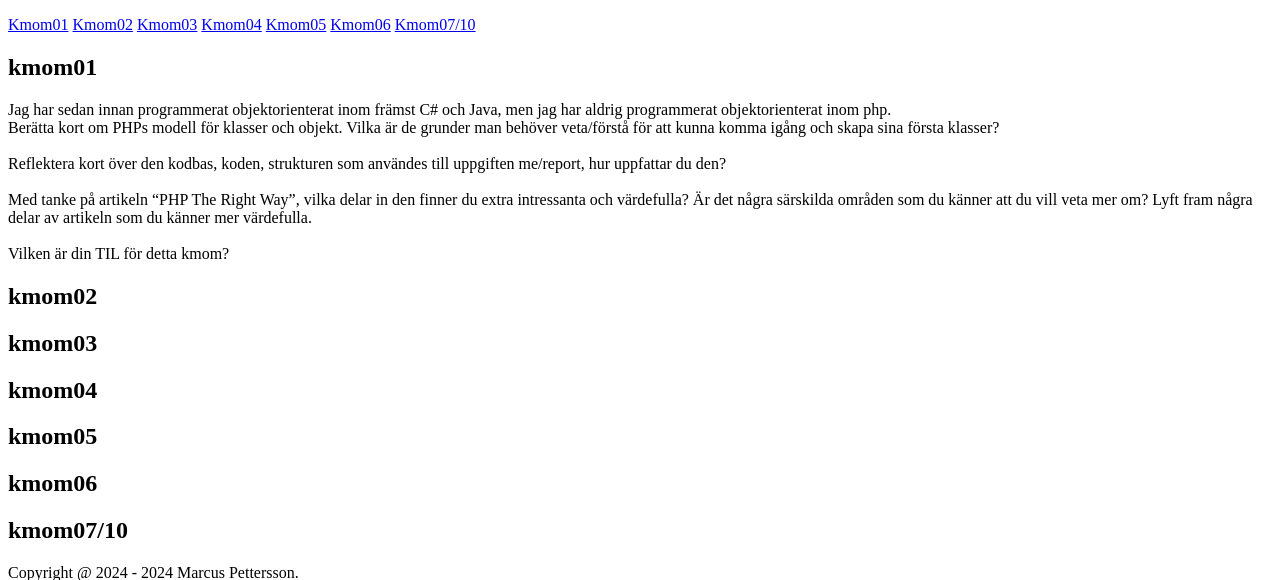
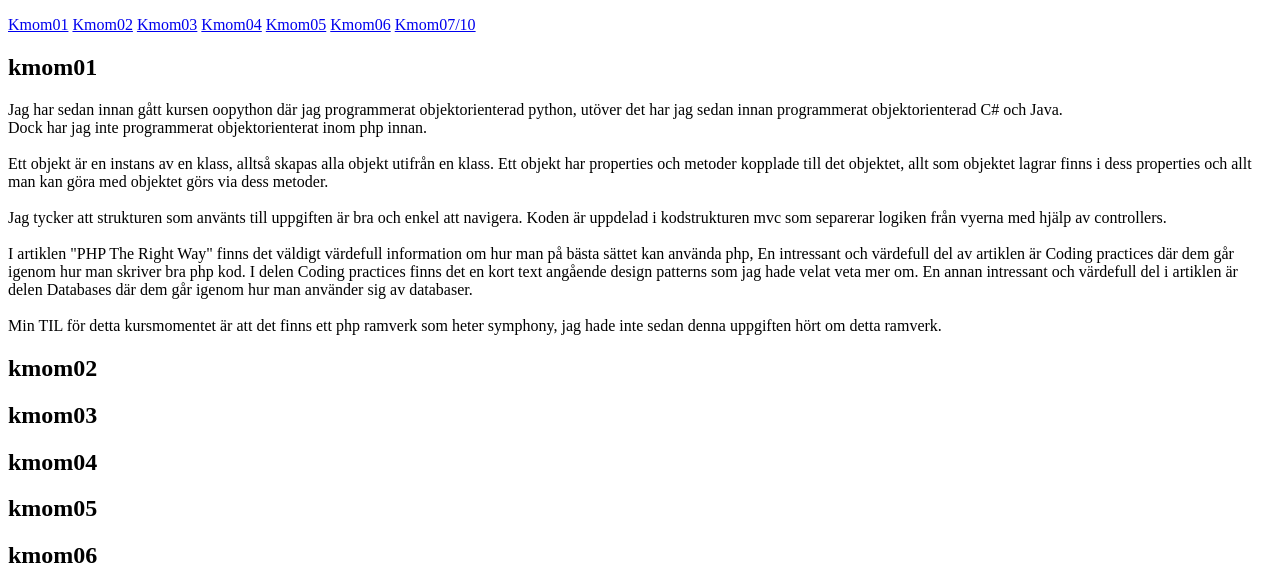
Before and after one commit to mapg23/mvc, a Symfony app: template templates/report.html.twig in a window 1280 px wide. Shown: the part 106-686 px from the top of the page. Run offline with Twig, Linux system fonts and the light colour scheme; the template is opened without the code that fills it, so the values that code supplies are empty; some libraries are stand-ins or nearby versions.

Commit message:
kmom01 report

```diff
--- a/templates/report.html.twig
+++ b/templates/report.html.twig
@@ -21,28 +21,37 @@
 
                 <p>
                     {# Berätta kort om dina förkunskaper och tidigare erfarenheter kring objektorientering.<br> #}
-                    Jag har sedan innan programmerat objektorienterat inom främst C# och Java, men jag har aldrig programmerat objektorienterat inom php.
+                    Jag har sedan innan gått kursen oopython där jag programmerat objektorienterad python,
+                    utöver det har jag sedan innan programmerat objektorienterad C# och Java. <br>
+                    Dock har jag inte programmerat objektorienterat inom php innan. <br>
+
 
                     <br>
 
-                    Berätta kort om PHPs modell för klasser och objekt.
-                    Vilka är de grunder man behöver veta/förstå för att kunna komma igång och skapa sina första klasser?<br>
+                    Ett objekt är en instans av en klass, alltså skapas alla objekt utifrån en klass.
+                    Ett objekt har properties och metoder kopplade till det objektet,
+                    allt som objektet lagrar finns i dess properties och allt man kan göra med objektet görs via dess metoder. <br>
 
                     <br>
 
-                    Reflektera kort över den kodbas, koden, strukturen som användes till uppgiften me/report,
-                    hur uppfattar du den?<br>
+                    Jag tycker att strukturen som använts till uppgiften är bra och enkel att navigera.
+                    Koden är uppdelad i kodstrukturen mvc som separerar logiken från vyerna med hjälp av controllers. <br>
 
                     <br>
 
-                    Med tanke på artikeln “PHP The Right Way”,
+                    {# Med tanke på artikeln “PHP The Right Way”,
                     vilka delar in den finner du extra intressanta och värdefulla?
                     Är det några särskilda områden som du känner att du vill veta mer om?
-                    Lyft fram några delar av artikeln som du känner mer värdefulla.<br>
+                    Lyft fram några delar av artikeln som du känner mer värdefulla.<br> #}
+
+                    I artiklen "PHP The Right Way" finns det väldigt värdefull information om hur man på bästa sättet kan använda php,
+                    En intressant och värdefull del av artiklen är Coding practices där dem går igenom hur man skriver bra php kod.
+                    I delen Coding practices finns det en kort text angående design patterns som jag hade velat veta mer om.
+                    En annan intressant och värdefull del i artiklen är delen Databases där dem går igenom hur man använder sig av databaser. <br>
 
                     <br>
 
-                    Vilken är din TIL för detta kmom?
+                    Min TIL för detta kursmomentet är att det finns ett php ramverk som heter symphony, jag hade inte sedan denna uppgiften hört om detta ramverk.
 
                 </p>
         </div>
```
